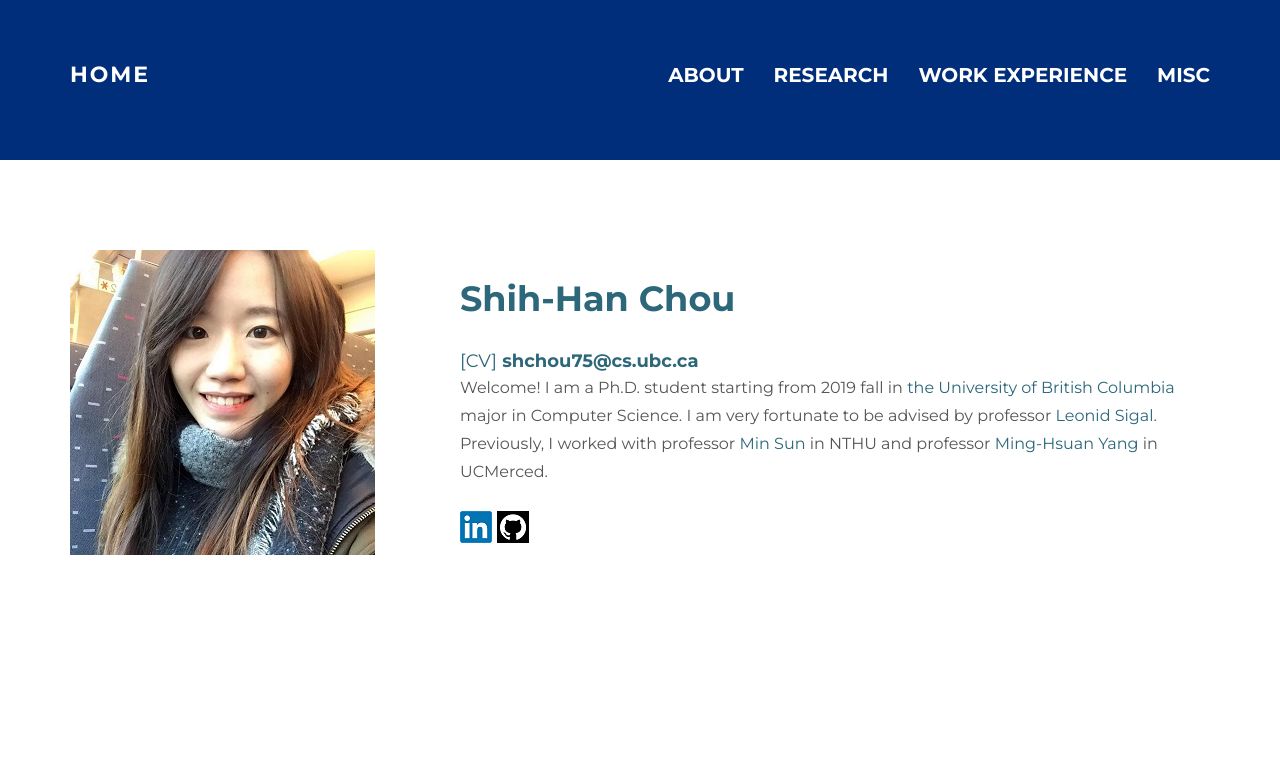
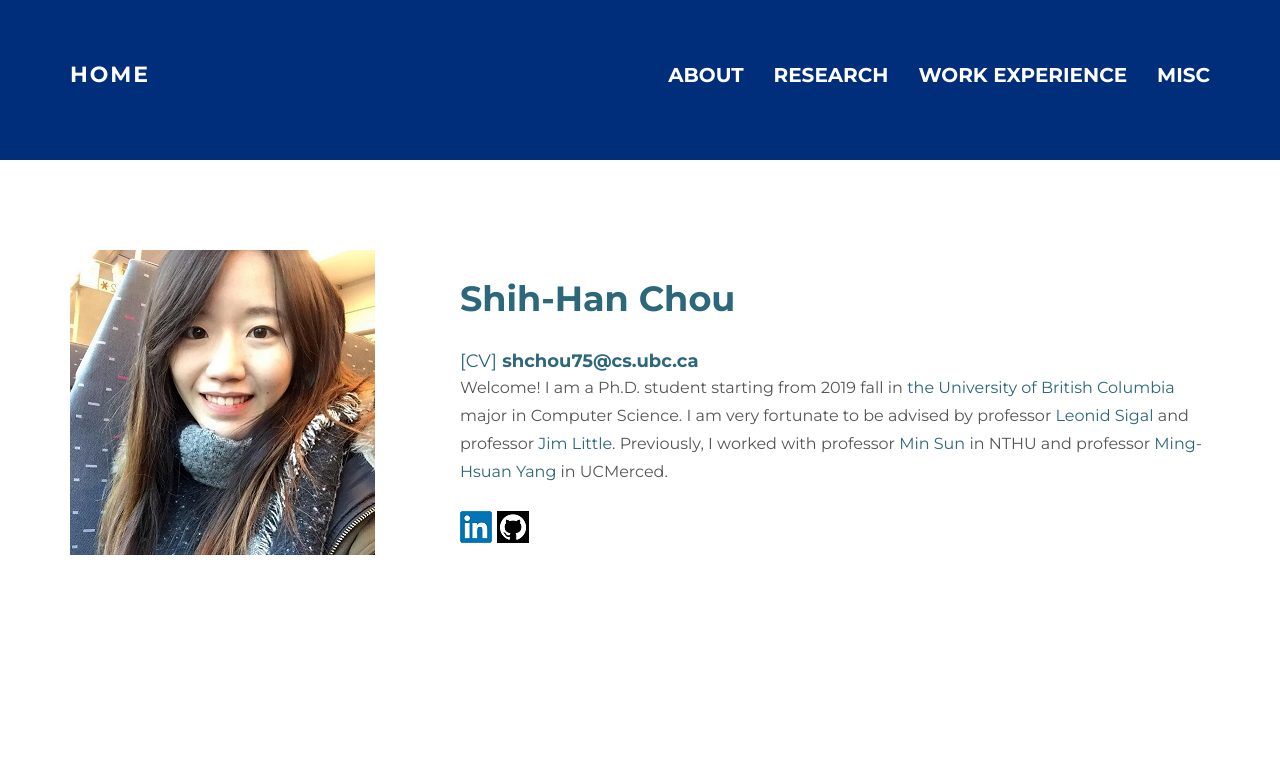
Before and after one commit to ShihHanChou/ShihHanChou.github.io, a plain HTML site: page index.html in a window 1280 px wide. Shown: the top 782 px of the page. Drawn offline with nearby package versions, Linux system fonts and the light colour scheme.

Commit message:
Update index.html

```diff
--- a/index.html
+++ b/index.html
@@ -81,7 +81,7 @@
             <a href="pdfs/CV.pdf">[CV]</a><a href=mailto:shchou75@cs.ubc.ca><b> shchou75@cs.ubc.ca</b></a>
             <p>
              Welcome! I am a Ph.D. student starting from 2019 fall in <a href="https://www.ubc.ca">the University of British Columbia</a> major in Computer Science.
-             I am very fortunate to be advised by professor <a href="https://www.cs.ubc.ca/~lsigal/index.html">Leonid Sigal</a>.
+             I am very fortunate to be advised by professor <a href="https://www.cs.ubc.ca/~lsigal/index.html">Leonid Sigal</a> and professor <a href="https://www.cs.ubc.ca/~little/">Jim Little</a>.
              Previously, I worked with professor <a href="https://aliensunmin.github.io">Min Sun</a> in NTHU and professor <a href="http://faculty.ucmerced.edu/mhyang/">Ming-Hsuan Yang</a> in UCMerced.
             </p>
             <div id="contact">
```
